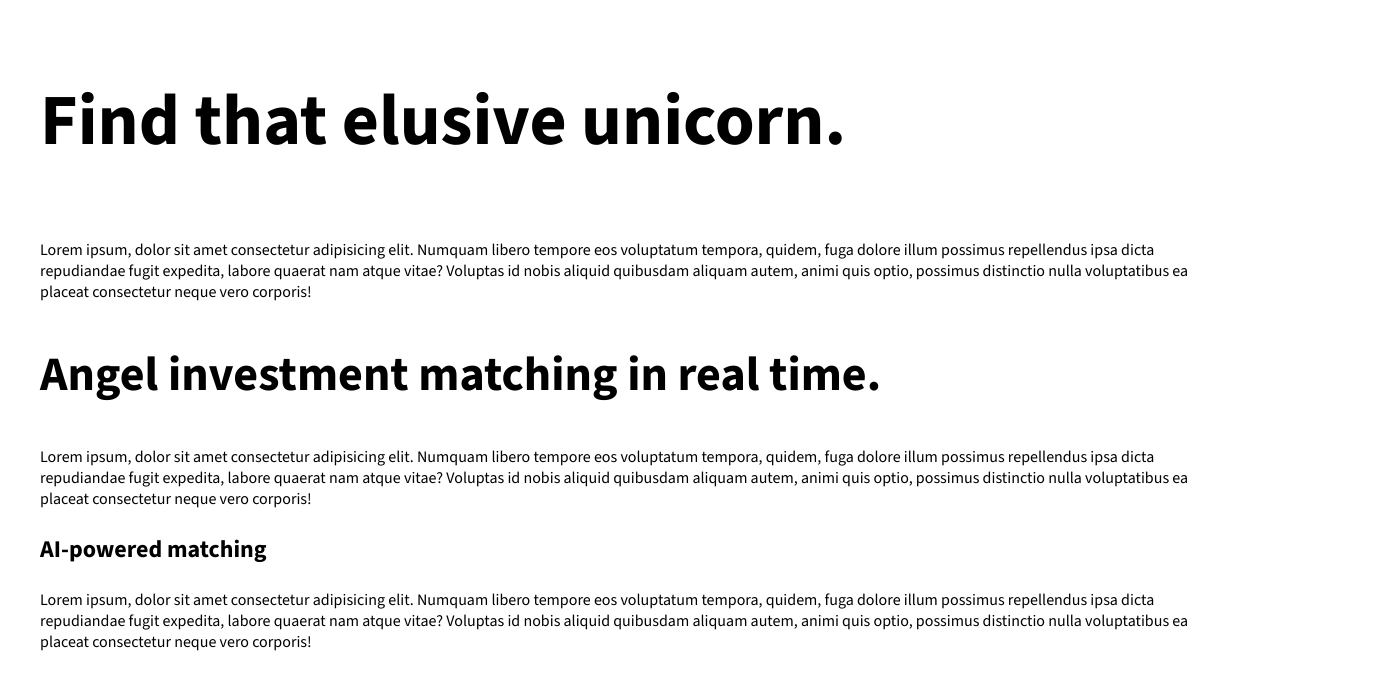
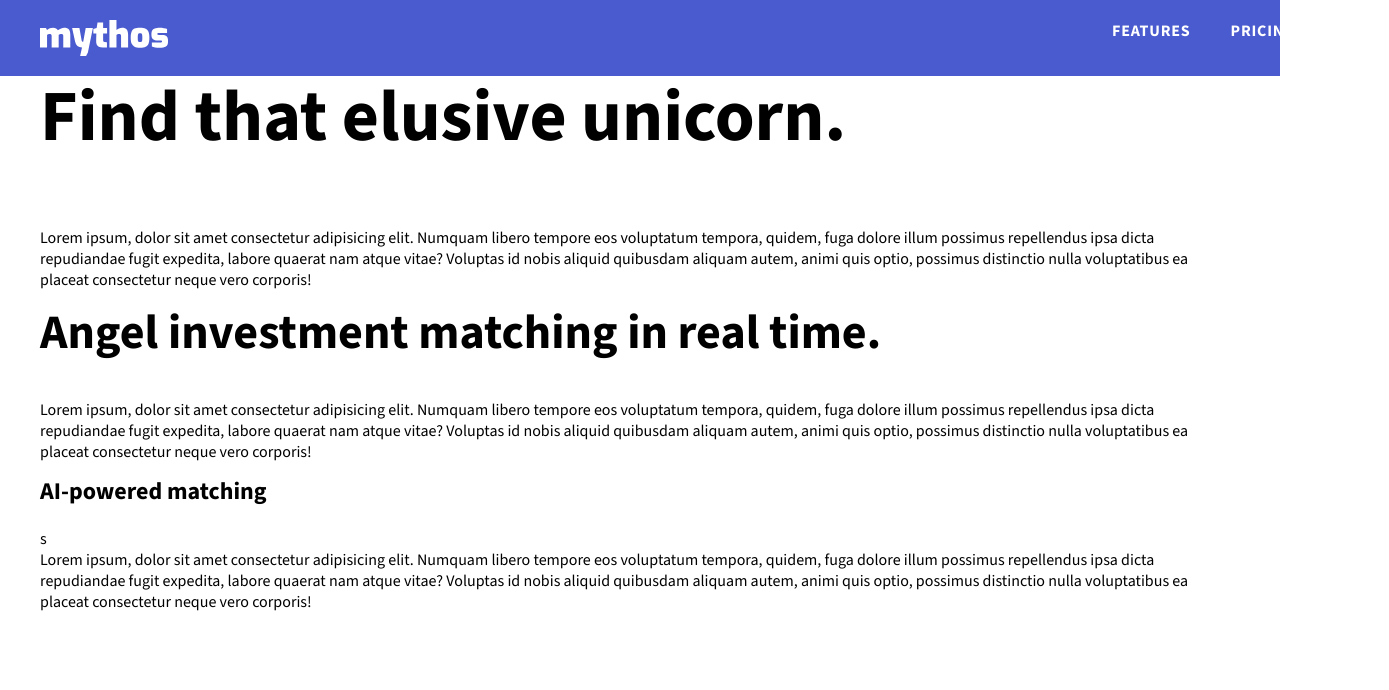
Before and after one commit to TheCoderBlast/Mythos-Website, a plain HTML site: page index.html in a window 1280 px wide. Shown: the whole page, 1389 px wide, since content can reach past the window. Drawn offline with nearby package versions, Linux system fonts and the light colour scheme.

Commit message:
Top Navigation

```diff
--- /dev/null
+++ b/app/SCSS/components/_index.scss
@@ -0,0 +1 @@
+@forward 'topnav';
--- /dev/null
+++ b/app/SCSS/components/_topnav.scss
@@ -0,0 +1,71 @@
+@use '../util/' as u;
+
+.topnav {
+  background-color: var(--header-bg);
+
+  &__wrapper {
+    display: flex;
+    justify-content: space-between;
+    align-items: center;
+    padding-block: 12px;
+
+    @include u.breakpoint-up(large) {
+      padding-block: 20px;
+    }
+  }
+
+  &__homelink {
+    &:hover {
+      opacity: 0.9;
+    }
+  }
+
+  &__logo {
+    display: block;
+    width: u.rem(70);
+    height: auto;
+
+    @include u.breakpoint-up(large) {
+      width: u.rem(128);
+    }
+  }
+
+  &__links {
+    display: flex;
+    gap: 20px;
+    margin: 0;
+    padding: 0;
+
+    @include u.breakpoint-up(large) {
+      width: 128px;
+      height: 36px;
+      gap: 40px;
+    }
+  }
+
+  &__item {
+    list-style: none;
+  }
+
+  &__link {
+    font-size: u.rem(14);
+    font-weight: bold;
+    line-height: 16px;
+    letter-spacing: u.P_to_em(5);
+    color: var(--text-light);
+    text-transform: uppercase;
+
+    @include u.breakpoint-up(large) {
+      font-size: u.rem(16);
+    }
+
+    &:hover {
+      // opacity: 0.9;
+      text-decoration: underline;
+      text-decoration: underline;
+      text-decoration-thickness: auto;
+      text-decoration-thickness: 2px;
+      text-underline-offset: 3px;
+    }
+  }
+}
--- a/app/SCSS/globals/_boilerplate.scss
+++ b/app/SCSS/globals/_boilerplate.scss
@@ -16,3 +16,21 @@ body {
   padding: 0;
   font-family: u.$fonts;
 }
+
+.visually-hidden {
+  position: absolute;
+  left: -10000px;
+  top: auto;
+  width: 1px;
+  height: 1px;
+  overflow: hidden;
+
+  &:focus {
+    left: 0;
+    width: auto;
+    height: auto;
+    border: 1px solid;
+    padding: 0.5rem;
+    background-color: #fff;
+  }
+}
--- a/app/SCSS/globals/_colors.scss
+++ b/app/SCSS/globals/_colors.scss
@@ -4,6 +4,7 @@
   --text-light: hsl(0, 0%, 100%);
 
   // hero bg color
+  --header-bg: hsl(232, 58%, 55%);
   --hero-bg: hsl(232, 58%, 55%);
 
   // hero button colors
--- a/app/SCSS/globals/_typography.scss
+++ b/app/SCSS/globals/_typography.scss
@@ -1,7 +1,26 @@
 @use '../util/' as u;
 
+h1,
+h2,
+h3 {
+  font-weight: 700;
+  line-height: 1.1;
+  margin-top: 0;
+}
+
+a,
+a:visited,
+a:active {
+  text-decoration: none;
+}
+
+p {
+  margin-top: 0;
+  font-size: u.rem(16);
+}
+
 h1 {
-  font-size: 2.625rem;
+  // font-size: 2.625rem;
   font-size: clamp(2.625rem, 1.77rem + 3.64vw, 4.5rem);
 }
 
--- a/app/SCSS/style.scss
+++ b/app/SCSS/style.scss
@@ -1,2 +1,3 @@
 @forward 'globals';
 @forward 'Layout';
+@forward 'components';
--- /dev/null
+++ b/app/SCSS/util/_breakpoints.scss
@@ -0,0 +1,29 @@
+@use 'sass:map';
+@use 'functions' as f;
+
+// 700px , 900px , 1440px
+// SASS Map similar to JS object
+$breakpoint-up: (
+  'medium': f.em(700),
+  'large': f.em(900),
+  'xlarge': f.em(1440),
+);
+
+@mixin breakpoint-up($size) {
+  @media (min-width: map.get($breakpoint-up,$size)) {
+    @content;
+  }
+}
+
+// 699.98px , 899.98px ,1439.98px
+$breakpoint-down: (
+  'small': f.em(699.98),
+  'medium': f.em(899.98),
+  'large': f.em(1439.98),
+);
+
+@mixin breakpoint-down($size) {
+  @media (max-width: map.get($breakpoint-down,$size)) {
+    @content;
+  }
+}
--- a/app/SCSS/util/_functions.scss
+++ b/app/SCSS/util/_functions.scss
@@ -17,3 +17,21 @@
     @error "Write the Pixel value without unit";
   }
 }
+
+// Convert from percent to rem
+
+@function P_to_rem($percent) {
+  @if math.is-unitless($percent) {
+    @return math.div($percent, 100) + rem;
+  } @else {
+    @error "Write the Pixel value without unit";
+  }
+}
+
+@function P_to_em($percent) {
+  @if math.is-unitless($percent) {
+    @return math.div($percent, 100) + em;
+  } @else {
+    @error "Write the Pixel value without unit";
+  }
+}
--- a/app/SCSS/util/_index.scss
+++ b/app/SCSS/util/_index.scss
@@ -1,2 +1,3 @@
 @forward 'functions';
 @forward 'fonts';
+@forward 'breakpoints';
--- a/index.html
+++ b/index.html
@@ -29,18 +29,51 @@
     <link rel="manifest" href="/site.webmanifest" />
   </head>
   <body>
-    <header></header>
-    <main>
+    <a href="#main" class="visually-hidden">Skip link</a>
+
+    <header class="topnav">
+      <h2 class="visually-hidden"></h2>
+      <div class="wrapper topnav__wrapper">
+        <a href="/" class="topnav__homelink">
+          <img
+            src="/img/logo-mythos.svg"
+            alt="Mythos HomePage"
+            class="topnav__logo"
+            width="128"
+            height="36"
+          />
+        </a>
+        <nav>
+          <ul class="topnav__links">
+            <li class="topnav__item">
+              <a href="" class="topnav__link">FEATURES</a>
+            </li>
+            <li class="topnav__item">
+              <a href="" class="topnav__link">PRICING</a>
+            </li>
+            <li class="topnav__item">
+              <a href="" class="topnav__link">ABOUT</a>
+            </li>
+          </ul>
+        </nav>
+      </div>
+    </header>
+
+    <main id="main">
       <article>
         <section class="wrapper">
           <h1>Find that elusive unicorn.</h1>
           <p>
             Lorem ipsum, dolor sit amet consectetur adipisicing elit. Numquam
-            libero tempore eos voluptatum tempora, quidem, fuga dolore illum
-            possimus repellendus ipsa dicta repudiandae fugit expedita, labore
-            quaerat nam atque vitae? Voluptas id nobis aliquid quibusdam aliquam
-            autem, animi quis optio, possimus distinctio nulla voluptatibus ea
-            placeat consectetur neque vero corporis!
+            libero tempore
+            <span
+              >eos voluptatum tempora, quidem, fuga dolore illum possimus
+              repellendus</span
+            >
+            ipsa dicta repudiandae fugit expedita, labore quaerat nam atque
+            vitae? Voluptas id nobis aliquid quibusdam aliquam autem, animi quis
+            optio, possimus distinctio nulla voluptatibus ea placeat consectetur
+            neque vero corporis!
           </p>
         </section>
         <section class="wrapper">
@@ -56,6 +89,7 @@
         </section>
         <section class="wrapper">
           <h3>AI-powered matching</h3>
+          s
           <p>
             Lorem ipsum, dolor sit amet consectetur adipisicing elit. Numquam
             libero tempore eos voluptatum tempora, quidem, fuga dolore illum
```
Also changed, not shown: dist/style.css, img/logo-mythos.svg (added), 1 other file.
